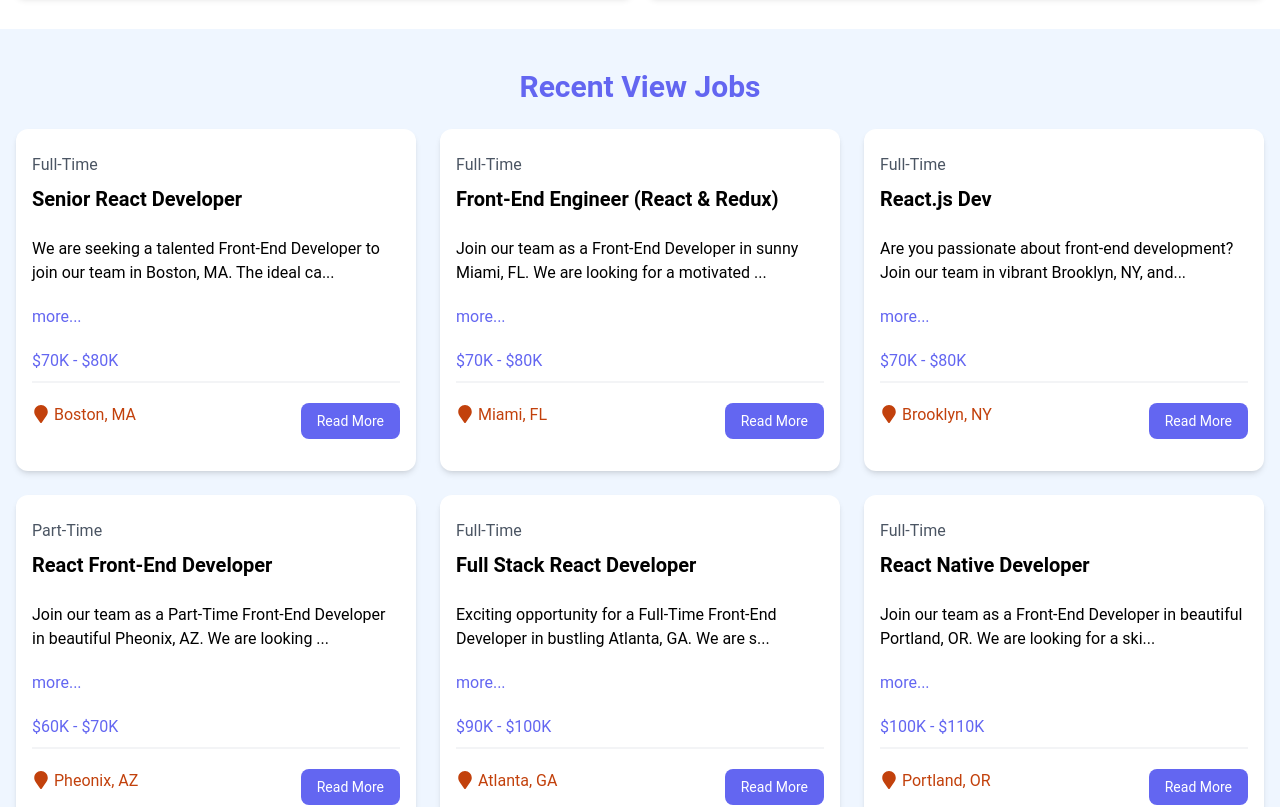
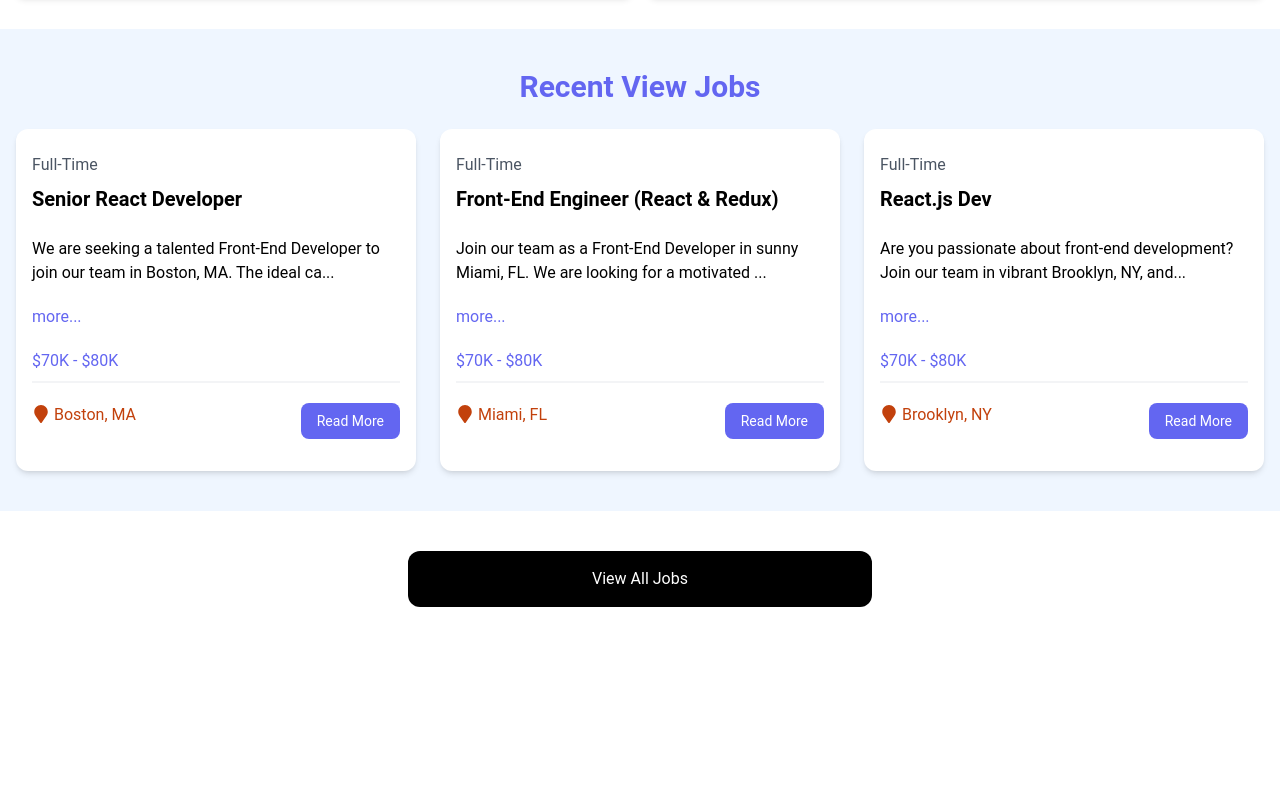
Before and after one commit to sachith-coding/Job-Finder, a React (Vite) app: page / in a window 1280 px wide. Shown: the part 580-1387 px from the top of the page. After the commit the page ends 1227 px from the top, so only its background shows below. Built offline with nearby package versions, Linux system fonts and the light colour scheme; data requests are answered from the project's data file.

Commit message:
Set Spinner for wait Fetching Jobs

```diff
--- a/package.json
+++ b/package.json
@@ -14,7 +14,8 @@
     "react": "^18.3.1",
     "react-dom": "^18.3.1",
     "react-icons": "^5.3.0",
-    "react-router-dom": "^6.26.2"
+    "react-router-dom": "^6.26.2",
+    "react-spinners": "^0.14.1"
   },
   "devDependencies": {
     "@eslint/js": "^9.9.0",
--- a/src/components/JobListing.jsx
+++ b/src/components/JobListing.jsx
@@ -1,6 +1,7 @@
 import { useState, useEffect } from 'react'
 import React from 'react'
 import JobItem from './JobItem'
+import Spinner from './Spinner'
 
 const JobListing = ({ isHome = false }) => {
 
@@ -9,18 +10,16 @@
 
     useEffect(() => {
         const fetchJobs = async () => {
-            try
-            {
-                const res = await fetch('http://localhost:8000/jobs')
+            try {
+                const apiUrl = isHome ? 'http://localhost:8000/jobs?_limit=3' : 'http://localhost:8000/jobs'
+                const res = await fetch(apiUrl)
                 const data = await res.json()
                 setJobs(data)
             }
-            catch(error)
-            {
+            catch (error) {
                 console.log('Error fetching data', error)
             }
-            finally
-            {
+            finally {
                 setLoading(false)
             }
         }
@@ -33,13 +32,17 @@
         <section className="bg-blue-50 px-4 py-10">
             <div className="container-xl lg:container m-auto">
                 <h2 className="text-3xl font-bold text-indigo-500 mb-6 text-center">
-                    {isHome ? 'Recent View Jobs' : 'Browse All Jobs' }
+                    {isHome ? 'Recent View Jobs' : 'Browse All Jobs'}
                 </h2>
-                <div className="grid grid-cols-1 md:grid-cols-3 gap-6">
-                    {jobs.map((jobItem) => (
-                        <JobItem key={jobItem.id} jobItem={jobItem} />
-                    ))}
-                </div>
+                {
+                    loading ? <Spinner /> : (
+                        <div className="grid grid-cols-1 md:grid-cols-3 gap-6">
+                            {jobs.map((jobItem) => (
+                                <JobItem key={jobItem.id} jobItem={jobItem} />
+                            ))}
+                        </div>
+                    )
+                }
             </div>
         </section>
     )
--- /dev/null
+++ b/src/components/Spinner.jsx
@@ -0,0 +1,20 @@
+import React from 'react'
+import { ClipLoader } from 'react-spinners'
+
+const override = {
+    display: 'block',
+    margin: '100px auto'
+}
+
+const Spinner = ({ loading }) => {
+    return (
+        <ClipLoader
+           color='#4338ca'
+           loading = {loading}
+           cssOverride = {override}
+           size={150}
+        />
+    )
+}
+
+export default Spinner
```
Also changed, not shown: 1 other file (tests, documents, lock files or other folders).
